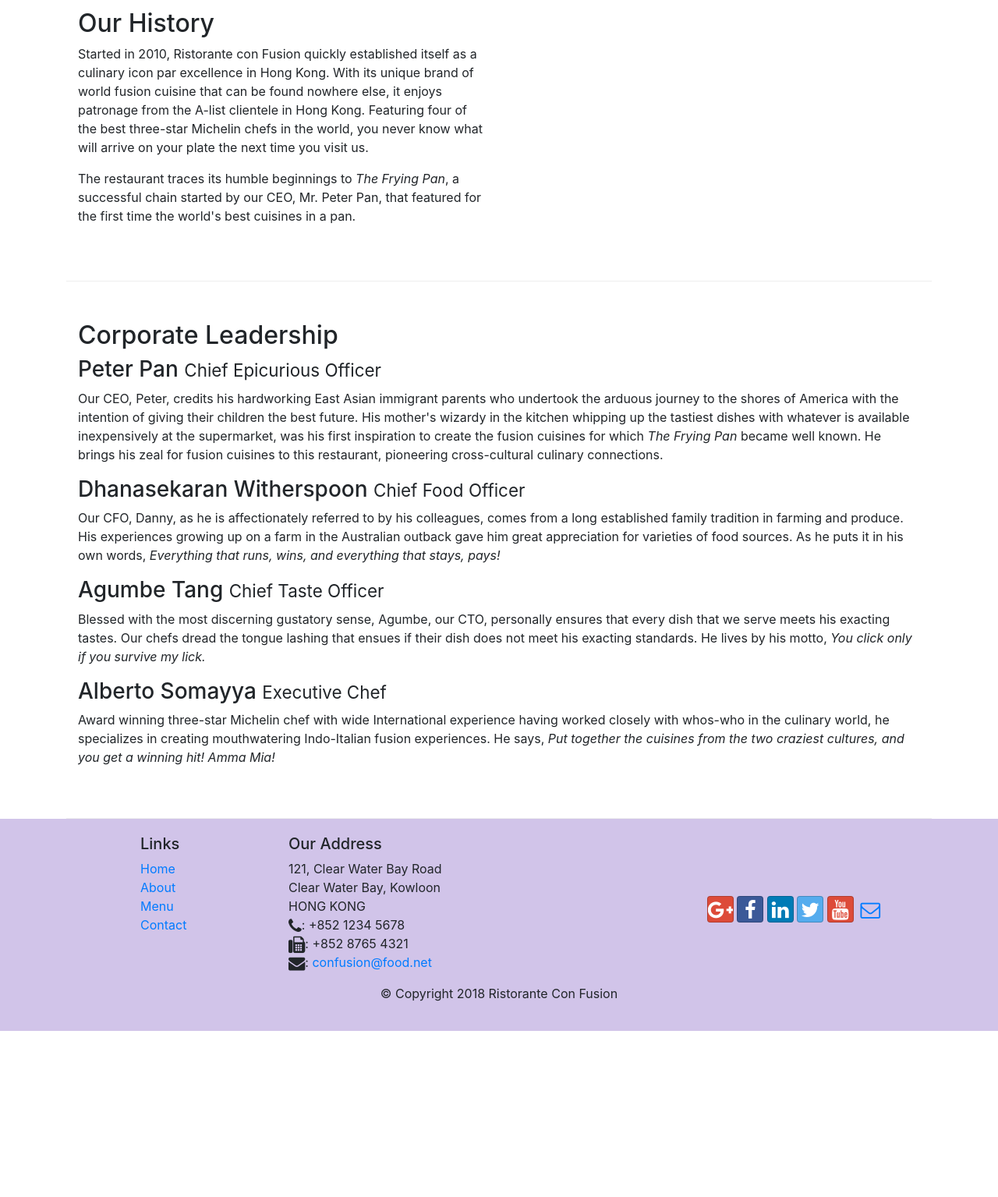
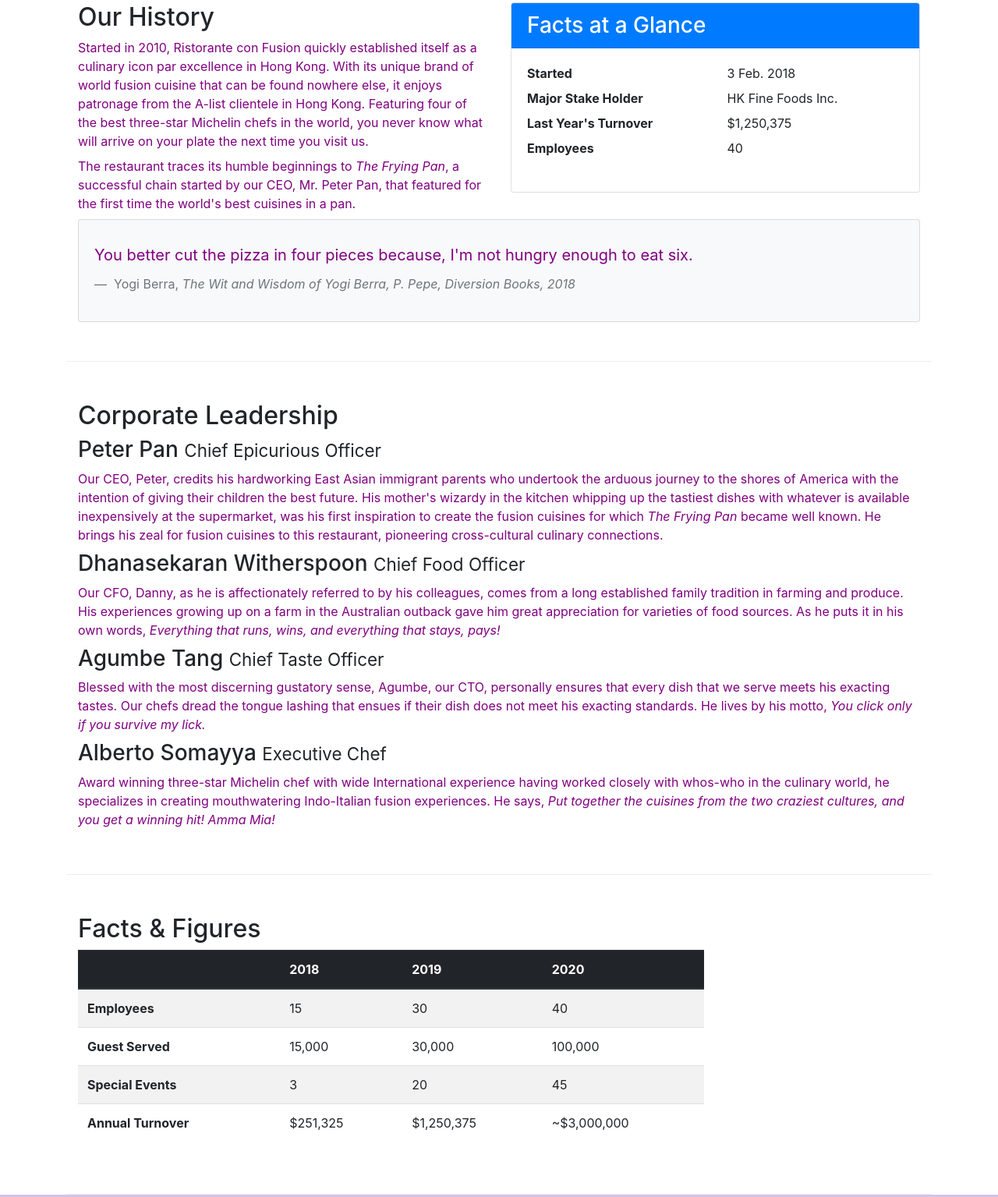
Before and after one commit to m0hit312000/Bootstrap_Learning, a website: page aboutus.html in a window 1280 px wide. Shown: the part 504-2039 px from the top of the page at 78% size. Before the commit the page ends 1826 px from the top, so only its background shows below. Drawn offline with nearby package versions, Linux system fonts and the light colour scheme.

Commit message:
Table and Card added

```diff
--- a/aboutus.html
+++ b/aboutus.html
@@ -41,7 +41,33 @@
                 <div class="col-12 col-sm-6">
                     <h1>Ristorante con Fusion</h1>
                     <p>We take inspiration from the World's best cuisines, and create a unique fusion experience. Our lipsmacking creations will tickle your culinary senses!</p>
-                </div>
+                </div><!DOCTYPE html>
+                <html lang="en">
+                  <head>
+                    <meta charset="utf-8"/>
+                    <title>OOJS: Task 2</title>
+                    <style>
+                      p {
+                        color: purple;
+                        margin: 0.5em 0;
+                      }
+
+                      * {
+                        box-sizing: border-box;
+                      }
+                    </style>
+                    <link rel="stylesheet" href="../styles.css" />
+                  </head>
+
+                  <body>
+
+                    <section class="preview">
+
+
+
+                    </section>
+
+                  </body>
                 <div class="col-12 col-sm">
                 </div>
             </div>
@@ -66,7 +92,35 @@
                 <p>Started in 2010, Ristorante con Fusion quickly established itself as a culinary icon par excellence in Hong Kong. With its unique brand of world fusion cuisine that can be found nowhere else, it enjoys patronage from the A-list clientele in Hong Kong.  Featuring four of the best three-star Michelin chefs in the world, you never know what will arrive on your plate the next time you visit us.</p>
                 <p>The restaurant traces its humble beginnings to <em>The Frying Pan</em>, a successful chain started by our CEO, Mr. Peter Pan, that featured for the first time the world's best cuisines in a pan.</p>
             </div>
-            <div>
+            <div class="col-sm">
+              <div class="card">
+                <h3 class="card-header bg-primary text-white">Facts at a Glance</h3>
+                <div class=" card-body">
+                    <dl class="row">
+                        <dt class="col-6">Started</dt>
+                        <dd class="col-6">3 Feb. 2018</dd>
+                        <dt class="col-6">Major Stake Holder</dt>
+                        <dd class="col-6">HK Fine Foods Inc.</dd>
+                        <dt class="col-6">Last Year's Turnover</dt>
+                        <dd class="col-6">$1,250,375</dd>
+                        <dt class="col-6">Employees</dt>
+                        <dd class="col-6">40</dd>
+                    </dl>
+                </div>
+              </div>
+            </div>
+            <div class="col-12">
+              <div class="card card-body bg-light">
+                <blockquote class="blockquote">
+                    <p class="mb=0">
+                        You better cut the pizza in four pieces because, I'm not hungry enough to eat six.
+                    </p>
+                    <footer class="blockquote-footer">
+                        Yogi Berra,
+                        <cite title="Source Title">The Wit and Wisdom of Yogi Berra, P. Pepe, Diversion Books, 2018</cite>
+                    </footer>
+                </blockquote>
+              </div>
             </div>
         </div>
 
@@ -83,7 +137,53 @@
                 <h3>Alberto Somayya <small>Executive Chef</small></h3>
                 <p class="d-none d-sm-block">Award winning three-star Michelin chef with wide International experience having worked closely with whos-who in the culinary world, he specializes in creating mouthwatering Indo-Italian fusion experiences. He says, <em>Put together the cuisines from the two craziest cultures, and you get a winning hit! Amma Mia!</em></p>
             </div>
-       </div>
+        </div>
+        <div class="row row-content">
+         <div class="col-12 col-sm-9">
+           <h2>Facts &amp; Figures</h2>
+           <div class="table-responsive">
+            <table class="table table-striped">
+             <thead class="thead-dark">
+              <tr>
+                <th>&nbsp;</th>
+                <th>2018</th>
+                <th>2019</th>
+                <th>2020</th>
+              </tr>
+            </thead>
+            <tbody>
+                <tr>
+                  <th>Employees</th>
+                  <td>15</td>
+                  <td>30</td>
+                  <td>40</td>
+                </tr>
+                <tr>
+                    <th>Guest Served</th>
+                    <td>15,000</td>
+                    <td>30,000</td>
+                    <td>100,000</td>
+                  </tr>
+                  <tr>
+                    <th>Special Events</th>
+                    <td>3</td>
+                    <td>20</td>
+                    <td>45</td>
+                </tr>
+                <tr>
+                    <th>Annual Turnover</th>
+                    <td>$251,325</td>
+                    <td>$1,250,375</td>
+                    <td>~$3,000,000</td>
+                </tr>
+            </tbody>
+           </table>
+          </div>
+         </div>
+         <div class="col-12 sol-sm-3">
+
+         </div>
+        </div>
 
     </div>
 
```
